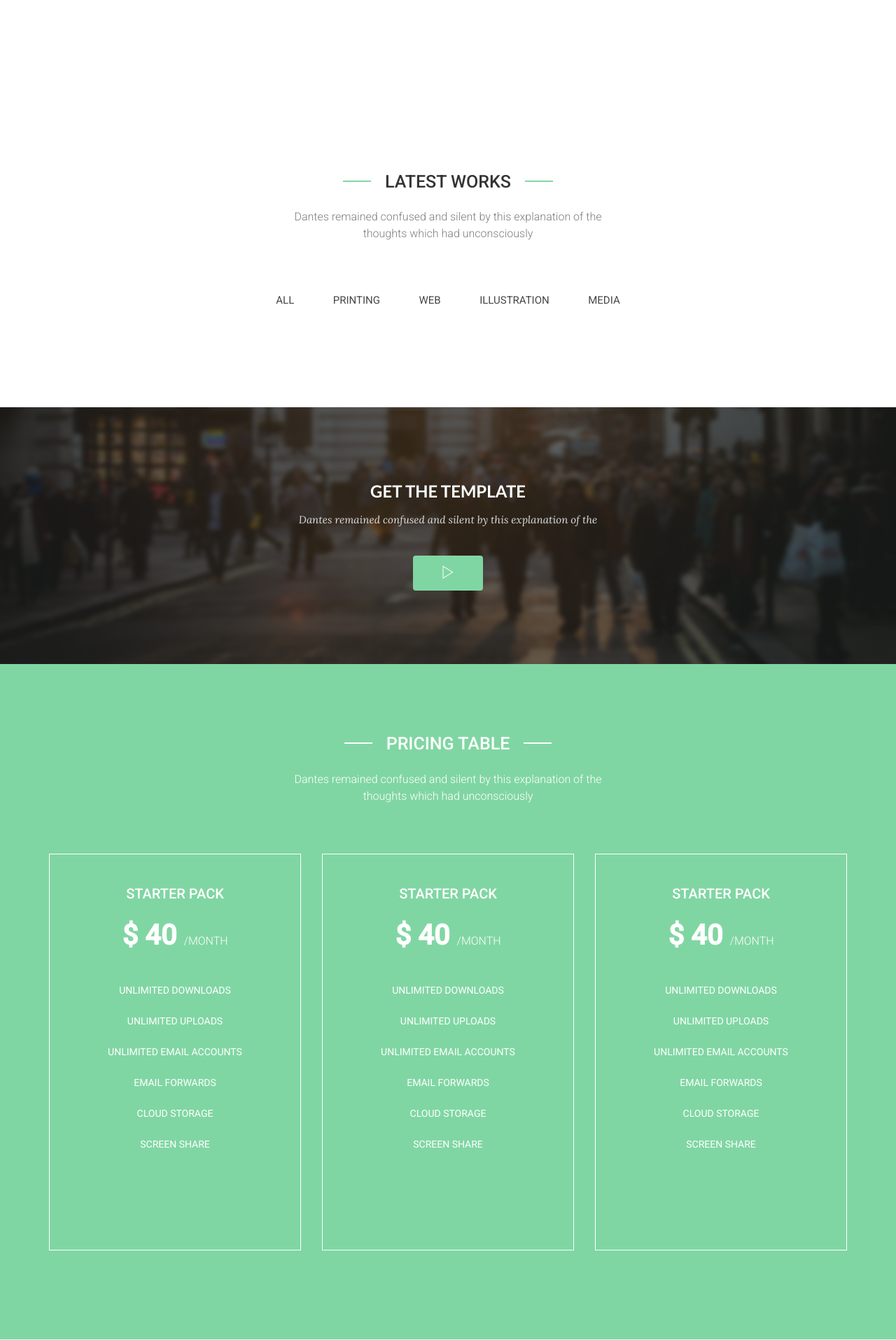
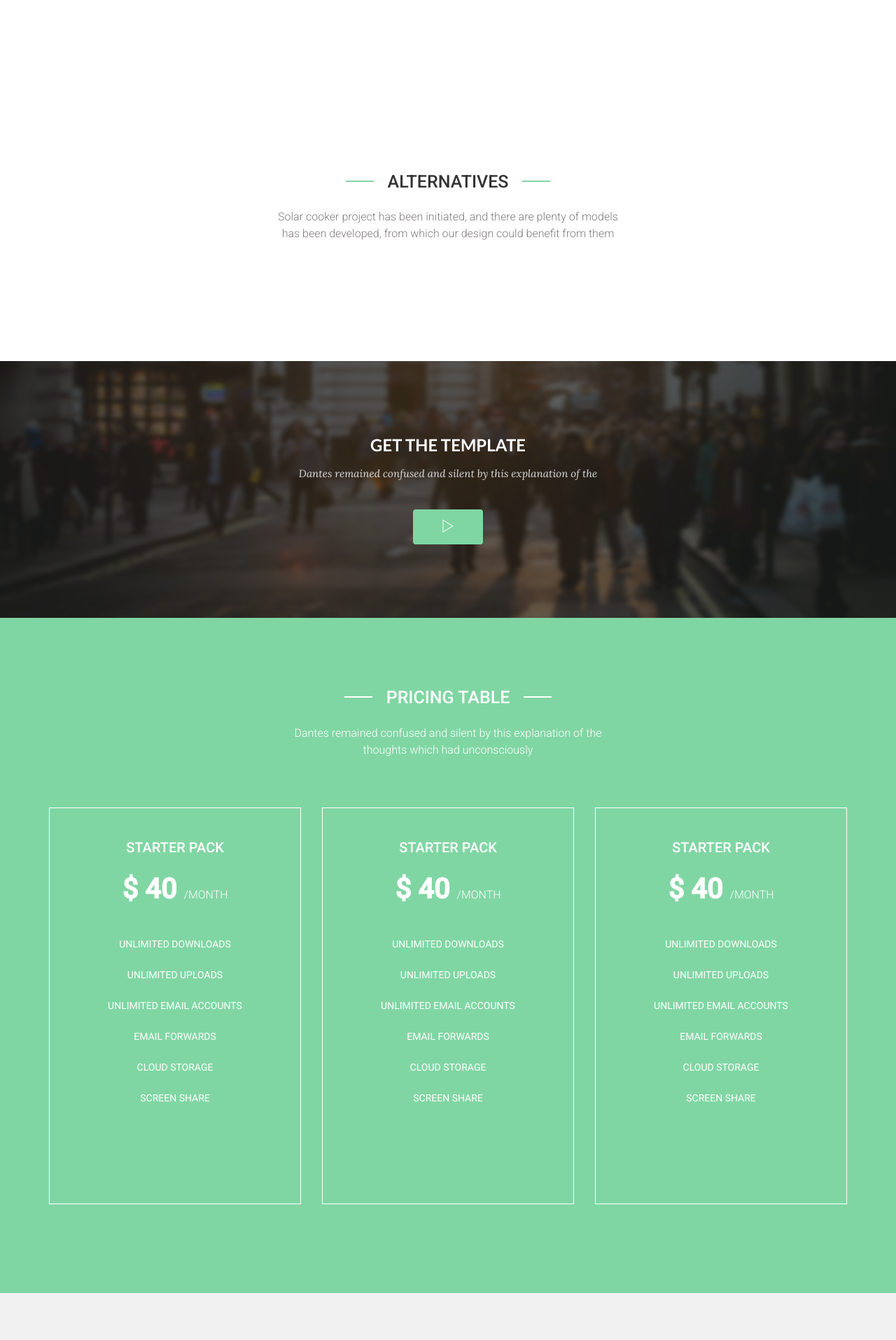
Before and after one commit to cmrios2398/HTCTWEnergy2, a PHP site: page /index.html in a window 1280 px wide. Shown: the part 2847-4762 px from the top of the page at 70% size. Run offline with PHP 8.4, Linux system fonts and the light colour scheme; some libraries are stand-ins or nearby versions.

Commit message:
alternatives

```diff
--- a/css/style.css
+++ b/css/style.css
@@ -429,7 +429,11 @@
   opacity: 1;
 }
 #portfolio .block .recent-work-pic ul li:hover .overlay h3 {
-  bottom: 50%;
+  bottom: 80%;
+  opacity: 1;
+}
+#portfolio .block .recent-work-pic ul li:hover .overlay p {
+  top: 30%;
   opacity: 1;
 }
 #portfolio .block .recent-work-pic ul li .overlay {
@@ -444,7 +448,8 @@
   opacity: 0;
 }
 #portfolio .block .recent-work-pic ul li .overlay h3,
-#portfolio .block .recent-work-pic ul li .overlay i {
+#portfolio .block .recent-work-pic ul li .overlay i ,
+#portfolio .block .recent-work-pic ul li .overlay p {
   color: #fff;
 
 }
@@ -454,6 +459,19 @@
   opacity: 0;
   text-transform: uppercase;
   font-weight: 400;
+  width: 100%;
+  transition: 0.3s;
+  position: absolute;
+  transition-delay: 0.1s;
+  transform: translateX(-50%);
+}
+#portfolio .block .recent-work-pic ul li .overlay p {
+  bottom: 30%;
+  left: 50%;
+  padding-left: 2%;
+  opacity: 0;
+  text-transform: uppercase;
+  font-weight: 300;
   width: 100%;
   transition: 0.3s;
   position: absolute;
--- a/index.html
+++ b/index.html
@@ -220,72 +220,39 @@
 				<div class="row">
 					<div class="col-md-12">
 						<div class="title">
-							<h2>LATEST WORKS</h2>
-							<p>Dantes remained confused and silent by this explanation of the <br> thoughts which had unconsciously</p>
+							<h2>ALTERNATIVES</h2>
+							<p>Solar cooker project has been initiated, and there are plenty of models<br> has been developed, from which our design could benefit from them</p>
 						</div>
 						<div class="block">
-							<div class="recent-work-mixMenu">
-								<ul>
-									<li><button class="filter" data-filter="all">All</button></li>
-									<li><button class="filter" data-filter=".category-2">Printing</button></li>
-									<li><button class="filter" data-filter=".category-1">Web</button></li>
-									<li><button class="filter" data-filter=".category-2">Illustration</button></li>
-									<li><button class="filter" data-filter=".category-1">Media</button></li>
-								</ul>
-							</div>
 							<div class="recent-work-pic">
 								<ul id="mixed-items">
 									<li class="mix category-1 col-md-4 col-xs-6" data-my-order="1">
-										<a class="example-image-link" href="img/work1.jpg" data-lightbox="example-set">
-											<img class="img-responsive" src="img/work1.jpg" alt="">
+										<a class="example-image-link" href="img/PanelCooker.jpg" data-lightbox="example-set">
+											<img class="img-responsive" src="img/PanelCooker.jpg" alt="">
 											<div class="overlay">
-													<h3>Box Cooker</h3>
-													<i class="ion-ios-plus-empty"></i>
+													<h3>Panel Cooker</h3>
+													<p><strong>Pros:</strong> low light performance with speed and versatility<br>
+													<strong>Cons:</strong> expensive and moderate durability</p>
 											</div>
 										</a>
 									</li>
-									<li class="mix category-2 col-md-4 col-xs-6" data-my-order="2">
-										<a class="example-image-link" href="img/work2.jpg" data-lightbox="example-set">
-											<img class="img-responsive" src="img/work2.jpg" alt="">
+									<li class="mix category-1 col-md-4 col-xs-6" data-my-order="1">
+										<a class="example-image-link" href="img/BoxCooker.jpg" data-lightbox="example-set">
+											<img class="img-responsive" src="img/BoxCooker.jpg" alt="">
 											<div class="overlay">
-												<h3>Web design</h3>
-												<i class="ion-ios-plus-empty"></i>
+													<h3>Box Cooker</h3>
+													<p><strong>Pros:</strong> low light performance with speed and versatility<br>
+													<strong>Cons:</strong> expensive and moderate durability</p>
 											</div>
 										</a>
 									</li>
-									<li class="mix category-1 col-md-4 col-xs-6" data-my-order="3">
-										<a class="example-image-link" href="img/work3.jpg" data-lightbox="example-set">
-											<img class="img-responsive" src="img/work3.jpg" alt="">
+									<li class="mix category-1 col-md-4 col-xs-6" data-my-order="1">
+										<a class="example-image-link" href="img/TubeCooker.jpg" data-lightbox="example-set">
+											<img class="img-responsive" src="img/TubeCooker.jpg" height="300px" alt="">
 											<div class="overlay">
-												<h3>Web design</h3>
-												<i class="ion-ios-plus-empty"></i>
-											</div>
-										</a>
-									</li>
-									<li class="mix category-2 col-md-4 col-xs-6" data-my-order="4">
-										<a class="example-image-link" href="img/work4.jpg" data-lightbox="example-set">
-											<img class="img-responsive" src="img/work4.jpg" alt="">
-											<div class="overlay">
-												<h3>Web design</h3>
-												<i class="ion-ios-plus-empty"></i>
-											</div>
-										</a>
-									</li>
-									<li class="mix category-1 col-md-4 col-xs-6" data-my-order="5">
-										<a class="example-image-link" href="img/work5.jpg" data-lightbox="example-set">
-											<img class="img-responsive" src="img/work5.jpg" alt="">
-											<div class="overlay">
-												<h3>Web design</h3>
-												<i class="ion-ios-plus-empty"></i>
-											</div>
-										</a>
-									</li>
-									<li class="mix category-2 col-md-4 col-xs-6" data-my-order="6">
-										<a class="example-image-link" href="img/work6.jpg" data-lightbox="example-set">
-											<img class="img-responsive" src="img/work6.jpg" alt="">
-											<div class="overlay">
-												<h3>Web design</h3>
-												<i class="ion-ios-plus-empty"></i>
+													<h3>Tube-Shaped Cooker</h3>
+													<p><strong>Pros:</strong> low light performance with speed and versatility<br>
+													<strong>Cons:</strong> expensive and moderate durability</p>
 											</div>
 										</a>
 									</li>
```
Also changed, not shown: img/BoxCooker.jpg (added), img/PanelCooker.jpg (added), img/TubeCooker.jpg (added).
